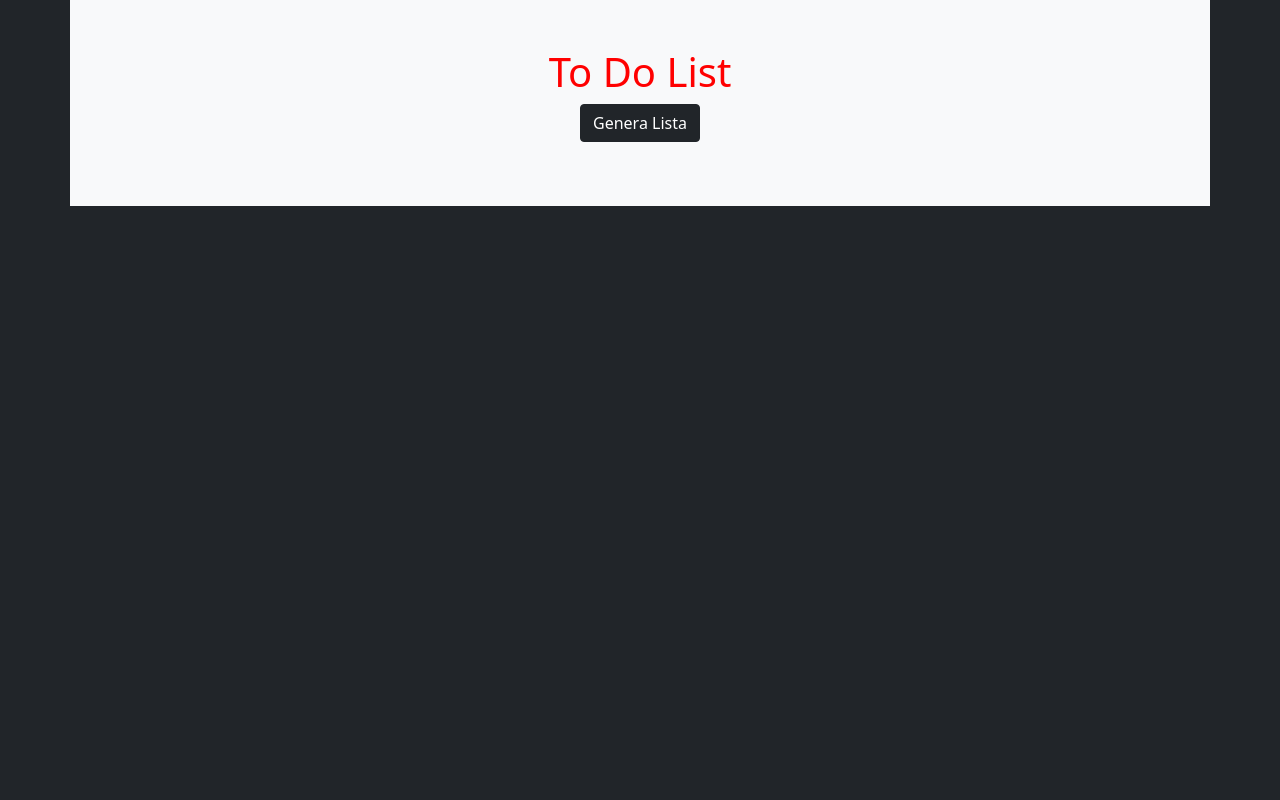
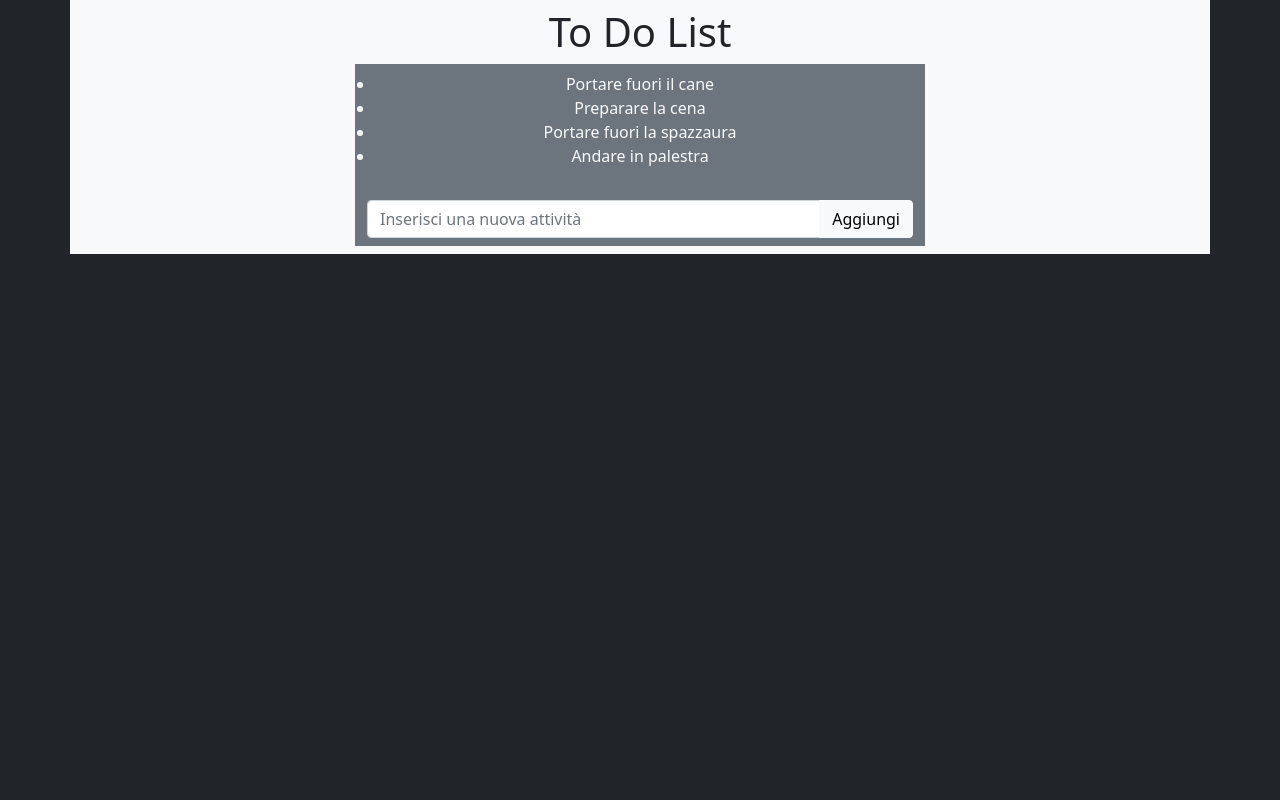
Before and after one commit to damianolagana/php-todo-list-json, a PHP site: page / in a window 1280 px wide. Run offline with PHP 8.4, Linux system fonts and the light colour scheme.

Commit message:
new task test

```diff
--- a/CSS/style.css
+++ b/CSS/style.css
@@ -1,8 +1,3 @@
 .vh100{
     height: 100vh;
 }
-
-
-.red{
-    color: red;
-}
--- a/api.php
+++ b/api.php
@@ -2,19 +2,19 @@
 
 $toDoList = [
     [
-        'name' => 'Cane',
+        'name' => 'Portare fuori il cane',
         'status' => true,
     ],
     [
-        'name' => 'Cucinare',
+        'name' => 'Preparare la cena',
         'status' => false,
     ],
     [
-        'name' => 'Spazzatura',
+        'name' => 'Portare fuori la spazzaura',
         'status' => false,
     ],
     [
-        'name' => 'Palestra',
+        'name' => 'Andare in palestra',
         'status' => true,
     ],
 ];
--- a/index.php
+++ b/index.php
@@ -6,29 +6,28 @@
     <meta name="viewport" content="width=device-width, initial-scale=1.0">
     <title>PHP to-do-LIST</title>
     <script src="https://unpkg.com/vue@3/dist/vue.global.js"></script>
-    <script src="https://unpkg.com/axios/dist/axios.min.js"></script>
+    <script src="https://cdn.jsdelivr.net/npm/axios/dist/axios.min.js"></script>
     <link href="https://cdn.jsdelivr.net/npm/bootstrap@5.0.2/dist/css/bootstrap.min.css" rel="stylesheet" integrity="sha384-EVSTQN3/azprG1Anm3QDgpJLIm9Nao0Yz1ztcQTwFspd3yD65VohhpuuCOmLASjC" crossorigin="anonymous">
-    <link rel="stylesheet" href="/CSS/style.css">
+    <link rel="stylesheet" href="./CSS/style.css">
 </head>
 <body>
 <div id="app">
-    <div class="container-fluid bg-dark" style="height: 100vh;">
-        <div class="container bg-light py-5">
-            <div class="row">
+    <div class="container-fluid bg-dark vh100">
+        <div class="container bg-light py-2">
+            <div class="row justify-content-center">
                 <div class="col-12 text-center">
                     <h1 class="red">To Do List</h1>
                 </div>
-                <div class="col-12 text-center">
-                    <button class="btn btn-dark" @click="getData">Genera Lista</button>
-
-                </div>
-                <div class="col-12 text-center">
-                    <ul>
-                        <template v-for="(item,i) in toDoList">
+                <div class=" col-6 text-center bg-secondary ">
+                    <ul class="text-light p-2">
+                        <template v-for="(item,i) in todoList">
                             <li>{{item.name}}</li>
                         </template>
                     </ul>
-
+                    <div class="input-group py-2">
+                        <input v-model="newTask" type="text" class="form-control" placeholder="Inserisci una nuova attività">
+                        <button @click="addNewTask" class="btn btn-light">Aggiungi</button>
+                    </div>
                 </div>
 
             </div>
--- a/main.js
+++ b/main.js
@@ -3,19 +3,25 @@ const { createApp } = Vue
 createApp({
     data() {
         return {
-        apiUrl: 'api.php'
+        apiUrl: 'api.php',
+        todoList: [],
+        newTask: ""
         }
     },
     methods: {
         getData(){
             axios.get(this.apiUrl).then((response)=>{
                 console.log("Dati ricevuti: ", response.data)
+                this.todoList = response.data;
             })
         },
+        addNewTask(){
+            console.log("Aggiungi task",this.newTask)
+        }
 
     },
     mounted(){
-        // this.getData();
+        this.getData();
     }
 
 }).mount('#app');
```
